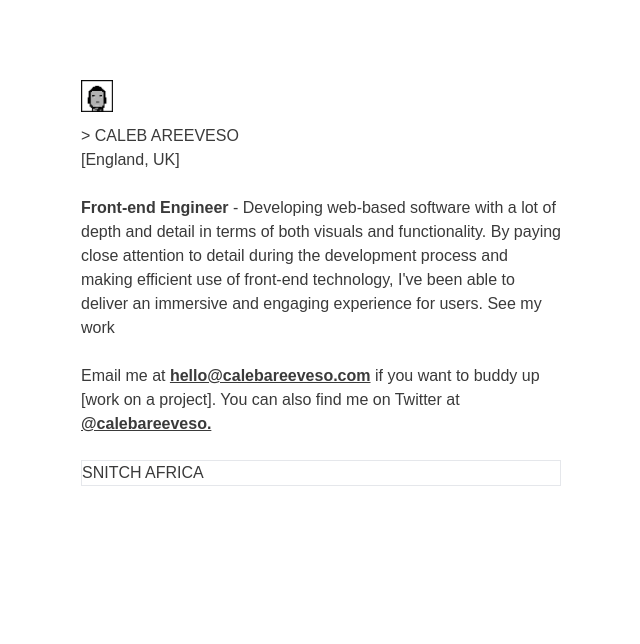
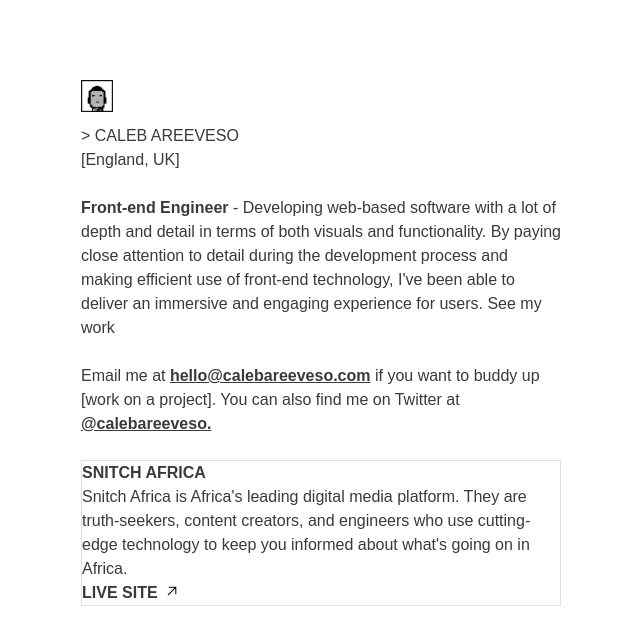
Before and after one commit to calebareeveso/calebareeveso.com, a Next.js app: page / in a window 1280 px wide. Shown: the top 644 px of the page, without its empty margins (319-959 px from the left). Built offline with nearby package versions, Linux system fonts and the light colour scheme; a web font is replaced by a local one.

Commit message:
fix: add key to project cards

```diff
--- a/components/projects/card.js
+++ b/components/projects/card.js
@@ -3,8 +3,38 @@ import React from "react";
 
 export default function Cards(props) {
   return (
-    <div className="border boder-2 border-">
-      <h5>{props.projectName}</h5>
+    <div
+      className="border boder-2 border-secondaryGray"
+      key={props.projectIndex}
+    >
+      <h5>
+        <b>{props.projectName}</b>
+      </h5>
+      <p>{props.projectInfo}</p>
+      <b>
+        <Link
+          href={props.projectURL}
+          target={"_blank"}
+          className="flex space-x-1"
+        >
+          <span>LIVE SITE </span>
+          <span>
+            <svg
+              className="-mb-1"
+              width="20"
+              height="20"
+              viewBox="0 0 20 20"
+              fill="none"
+              xmlns="http://www.w3.org/2000/svg"
+            >
+              <path
+                d="M13.3095 12.8571C13.3095 13.1333 13.5334 13.3571 13.8095 13.3571C14.0857 13.3571 14.3095 13.1333 14.3095 12.8571H13.3095ZM13.8095 6.19048H14.3095C14.3095 5.91433 14.0857 5.69048 13.8095 5.69048V6.19048ZM7.14285 5.69048C6.86671 5.69048 6.64285 5.91433 6.64285 6.19048C6.64285 6.46662 6.86671 6.69048 7.14285 6.69048V5.69048ZM5.83692 13.456C5.64166 13.6512 5.64166 13.9678 5.83692 14.1631C6.03218 14.3583 6.34877 14.3583 6.54403 14.1631L5.83692 13.456ZM-232.411 -97.0417H260.411V-98.0417H-232.411V-97.0417ZM260.411 -97.0417C262.417 -97.0417 264.041 -95.4181 264.041 -93.4167H265.041C265.041 -95.9715 262.968 -98.0417 260.411 -98.0417V-97.0417ZM264.041 -93.4167V62.4167H265.041V-93.4167H264.041ZM264.041 62.4167C264.041 64.4181 262.417 66.0417 260.411 66.0417V67.0417C262.968 67.0417 265.041 64.9715 265.041 62.4167H264.041ZM260.411 66.0417H-232.411V67.0417H260.411V66.0417ZM-232.411 66.0417C-234.417 66.0417 -236.041 64.4181 -236.041 62.4167H-237.041C-237.041 64.9715 -234.968 67.0417 -232.411 67.0417V66.0417ZM-236.041 62.4167V-93.4167H-237.041V62.4167H-236.041ZM-236.041 -93.4167C-236.041 -95.4181 -234.417 -97.0417 -232.411 -97.0417V-98.0417C-234.968 -98.0417 -237.041 -95.9715 -237.041 -93.4167H-236.041ZM14.3095 12.8571V6.19048H13.3095V12.8571H14.3095ZM13.8095 5.69048H7.14285V6.69048H13.8095V5.69048ZM13.456 5.83692L5.83692 13.456L6.54403 14.1631L14.1631 6.54403L13.456 5.83692Z"
+                fill="black"
+              />
+            </svg>
+          </span>
+        </Link>
+      </b>
     </div>
   );
 }
--- a/components/projects/index.js
+++ b/components/projects/index.js
@@ -37,8 +37,13 @@ export default function Index(props) {
   ];
   return (
     <div>
-      {projectList.map(({ name, URL, info }) => (
-        <ProjecCard projectName={name} projectURL={URL} projectInfo={info} />
+      {projectList.map(({ name, URL, info }, index) => (
+        <ProjecCard
+          projectName={name}
+          projectURL={URL}
+          projectInfo={info}
+          projectIndex={index}
+        />
       ))}
     </div>
   );
```
